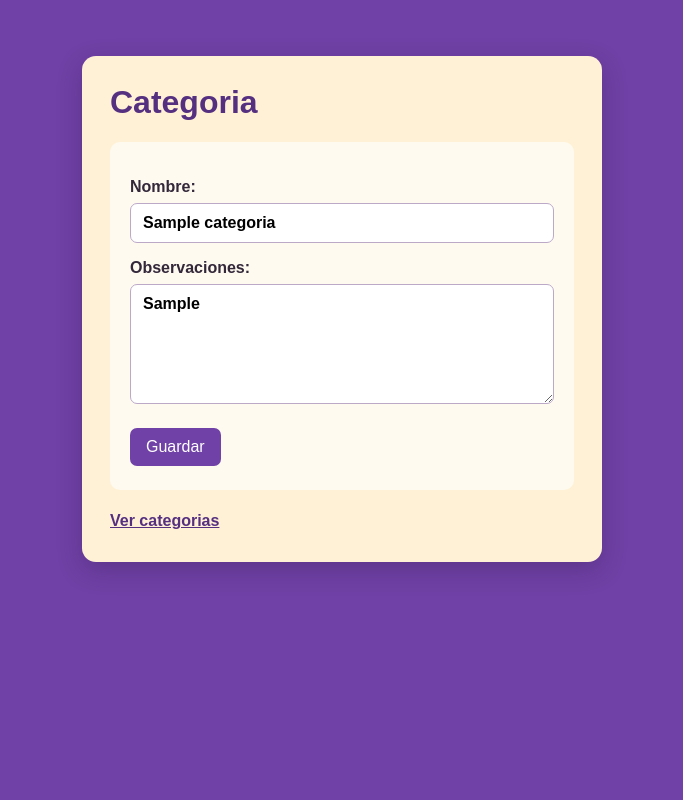
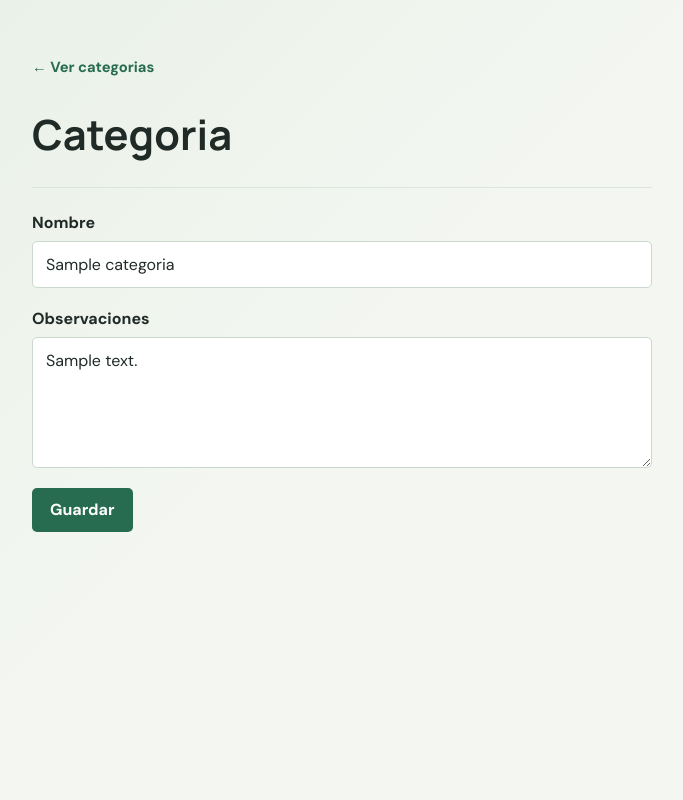
Before and after one commit to S0LECIT0/Tienda, a Django app: page /categorias/editar/1/ in a window 1280 px wide. Shown: the whole page, without its empty margins (298-981 px from the left). Run offline with Django 5.2, Linux system fonts and the light colour scheme; tables that the repository leaves empty hold one stand-in row (values such as "Sample post").

Commit message:
feat: correciones de la app categoria y aplicación del css

```diff
--- a/categorias/models.py
+++ b/categorias/models.py
@@ -1,8 +1,8 @@
 from django.db import models
 
 class Categoria(models.Model):
-    nombre = models.CharField(max_length=20)
-    observaciones = models.TextField()
+    nombre = models.CharField(max_length=100)
+    descripcion = models.TextField()
 
     def __str__(self):
         return self.nombre
--- a/categorias/static/categorias/categorias.css
+++ b/categorias/static/categorias/categorias.css
@@ -1,3 +1,17 @@
+@import url('https://fonts.googleapis.com/css2?family=DM+Sans:wght@400;500;600;700&family=Manrope:wght@500;600;700;800&display=swap');
+
+:root {
+	font-family: 'DM Sans', sans-serif;
+	color: #202b27;
+	background: #f3f6f1;
+	font-synthesis: none;
+	text-rendering: optimizeLegibility;
+	--verde: #276b50;
+	--verde-oscuro: #1c503b;
+	--borde: #dce5dc;
+	--suave: #6d7b72;
+}
+
 * {
 	box-sizing: border-box;
 }
@@ -5,124 +19,184 @@
 body {
 	min-height: 100vh;
 	margin: 0;
-    padding: 32px 16px;
-    background: #7041a6;
-    color: #33283a;
-    font-family: Arial, sans-serif;
+	padding: 56px 24px;
+	background-image: linear-gradient(135deg, rgba(225, 237, 224, .72), transparent 48%);
 }
 
-.contenedor,
-.contenedor-formulario {
-    width: min(100%, 760px);
-    margin: 24px auto;
-    padding: 28px;
-    border-radius: 14px;
-    background: #fff1d6;
-    box-shadow: 0 8px 24px rgb(36 15 54 / 25%);
+.contenedor {
+	width: min(100%, 920px);
+	margin: 0 auto;
+}
+
+.encabezado {
+	display: flex;
+	align-items: end;
+	justify-content: space-between;
+	gap: 24px;
+	margin-bottom: 28px;
+}
+
+.sobrelinea {
+	margin: 0 0 8px;
+	color: var(--verde);
+	font-size: .75rem;
+	font-weight: 700;
+	text-transform: uppercase;
+}
+
+h1,
+h2 {
+	margin: 0;
+	font-family: 'Manrope', sans-serif;
+}
+
+h1 {
+	font-size: clamp(1.8rem, 5vw, 2.6rem);
+	line-height: 1.15;
+}
+
+.boton {
+	display: inline-flex;
+	min-height: 44px;
+	align-items: center;
+	justify-content: center;
+	border: 0;
+	border-radius: 5px;
+	padding: 0 18px;
+	background: var(--verde);
+	color: #fff;
+	font: inherit;
+	font-weight: 700;
+	text-decoration: none;
+	cursor: pointer;
+	transition: background-color .18s ease, transform .18s ease;
+}
+
+.boton:hover {
+	transform: translateY(-1px);
+	background: var(--verde-oscuro);
+}
+
+.lista-categorias {
+	border-top: 1px solid var(--borde);
+}
+
+.categoria {
+	display: flex;
+	align-items: center;
+	justify-content: space-between;
+	gap: 24px;
+	border-bottom: 1px solid var(--borde);
+	padding: 22px 4px;
+}
+
+.categoria h2 {
+	margin-bottom: 6px;
+	font-size: 1.1rem;
+}
+
+.categoria p {
+	margin: 0;
+	color: var(--suave);
+	line-height: 1.6;
+}
+
+.acciones {
+	display: flex;
+	flex: 0 0 auto;
+	gap: 18px;
+}
+
+.acciones a,
+.volver {
+	color: var(--verde);
+	font-size: .92rem;
+	font-weight: 700;
+	text-decoration: none;
+}
+
+.acciones a:hover,
+.volver:hover {
+	text-decoration: underline;
+}
+
+.acciones .enlace-eliminar {
+	color: #b1483e;
+}
+
+.vacio {
+	margin: 0;
+	padding: 24px 4px;
+	color: var(--suave);
 }
 
 .contenedor-formulario {
-    max-width: 520px;
+	max-width: 620px;
 }
 
-h1 {
-    margin-top: 0;
-    color: #563080;
+.volver {
+	display: inline-block;
+	margin-bottom: 34px;
 }
 
-.producto-card {
-    margin: 16px 0;
-    padding: 18px;
-    border: 1px solid #ddcdb5;
-    border-radius: 10px;
-    background: #fffaf0;
+.pagina-formulario h1 {
+	margin-bottom: 28px;
 }
 
-.producto-card h2 {
-    margin: 0 0 12px;
-    color: #563080;
+.formulario {
+	border-top: 1px solid var(--borde);
+	padding-top: 24px;
 }
 
-.detalle p {
-    padding-bottom: 10px;
-    border-bottom: 1px solid #ddcdb5;
+.campo {
+	margin: 0 0 20px;
 }
 
-form {
-    padding: 20px;
-    border-radius: 10px;
-    background: #fffaf0;
+.campo label {
+	display: block;
+	margin-bottom: 8px;
+	font-weight: 700;
 }
 
-form p {
-    margin: 16px 0;
-}
-
-label {
-    display: inline-block;
-    width: 100%;
-    font-weight: 600;
-}
-
-input,
-textarea {
+.campo input,
+.campo textarea {
 	display: block;
 	width: 100%;
-    margin-top: 7px;
-    padding: 10px 12px;
-    border: 1px solid #bca9c8;
-    border-radius: 7px;
+	border: 1px solid #cbd8cd;
+	border-radius: 5px;
+	padding: 12px 13px;
 	background: #fff;
+	color: inherit;
 	font: inherit;
 }
 
-textarea {
-    min-height: 120px;
+.campo textarea {
+	min-height: 130px;
 	resize: vertical;
 }
 
-input:focus,
-textarea:focus {
-    outline: 2px solid #7041a6;
-    outline-offset: 1px;
-}
-
-a,
-button {
-    display: inline-block;
-    margin: 4px 4px 4px 0;
-    font: inherit;
-}
-
-a {
-    color: #563080;
-    font-weight: 600;
-}
-
-button,
-.boton {
-    padding: 10px 16px;
-    border: 0;
-    border-radius: 7px;
-    background: #7041a6;
-    color: #fff;
-    text-decoration: none;
-    cursor: pointer;
-}
-
-button:hover,
-.boton:hover {
-    background: #563080;
+.campo input:focus,
+.campo textarea:focus {
+	outline: 3px solid rgba(39, 107, 80, .16);
+	border-color: var(--verde);
 }
 
 @media (max-width: 600px) {
 	body {
-        padding: 16px 10px;
+		padding: 34px 18px;
 	}
 
-    .contenedor,
-    .contenedor-formulario {
-        margin: 12px auto;
-        padding: 18px;
+	.encabezado,
+	.categoria {
+		align-items: flex-start;
+		flex-direction: column;
+	}
+
+	.encabezado {
+		gap: 18px;
+	}
+
+	.acciones {
+		padding-top: 2px;
 	}
 }
--- a/categorias/templates/categorias/formulario.html
+++ b/categorias/templates/categorias/formulario.html
@@ -1,44 +1,35 @@
 {% load static %}
 <!DOCTYPE html>
-<html lang="en">
+<html lang="es">
 <head>
     <meta charset="UTF-8">
     <meta name="viewport" content="width=device-width, initial-scale=1.0">
     <title>Categoria</title>
     <link rel="stylesheet" href="{% static 'categorias/categorias.css' %}">
 </head>
-<body>
-
-    <div class="contenedor-formulario">
+<body class="pagina-formulario">
+    <main class="contenedor contenedor-formulario">
+        <a class="volver" href="/categorias/lista/">&larr; Ver categorias</a>
         <h1>Categoria</h1>
 
-        <form method="POST">
+        <form method="POST" class="formulario">
+
             {% csrf_token %}
 
-            <p>
-                <label>Nombre:
-                    <input type="text" name="nombre" value="{{ categoria.nombre|default:'' }}" required>
-                </label>
+            <p class="campo">
+                <label for="nombre">Nombre</label>
+                <input id="nombre" type="text" name="nombre" value="{{ categoria.nombre|default:'' }}" required>
             </p>
 
-            <p>
-                <label>Observaciones:
-                    <textarea name="observaciones" required>{{ categoria.observaciones|default:'' }}</textarea>
-                </label>
+            <p class="campo">
+                <label for="descripcion">Observaciones</label>
+                <textarea id="descripcion" name="descripcion" rows="5" required>{{ categoria.descripcion|default:'' }}</textarea>
             </p>
 
-            <button type="submit">
-                Guardar
-            </button>
+            <button class="boton" type="submit">Guardar</button>
 
         </form>
-
-        <br>
-
-        <a href="/categorias/lista/">
-            Ver categorias
-        </a>
-    </div>
+    </main>
 
 </body>
 </html>
--- a/categorias/urls.py
+++ b/categorias/urls.py
@@ -1,16 +1,9 @@
 from django.urls import path
 from . import views
 
-urlpatterns = [
-
+urlpatterns = {
     path("", views.crear),
-
     path("lista/", views.listar),
-
-    path("detalle/<int:id>/", views.detalle),
-
     path("editar/<int:id>/", views.editar),
-
     path("eliminar/<int:id>/", views.eliminar),
-
-]
+}
--- a/categorias/views.py
+++ b/categorias/views.py
@@ -1,39 +1,28 @@
 from django.shortcuts import render
 from .models import Categoria
 
-# Crear
 def crear(request):
     if request.method == "POST":
         categoria = Categoria(
             nombre=request.POST["nombre"],
-            observaciones=request.POST["observaciones"]
+            descripcion=request.POST["descripcion"]
         )
         categoria.save()
     return render(request, "categorias/formulario.html")
 
-# Listar
 def listar(request):
     categorias = Categoria.objects.all()
     return render(request, "categorias/lista.html", {"categorias": categorias})
 
-# Ver
-def detalle(request, id):
-    categoria = Categoria.objects.get(id=id)
-    return render(request, "categorias/detalle.html", {"categoria": categoria})
-
-# Editar
 def editar(request, id):
     categoria = Categoria.objects.get(id=id)
-
     if request.method == "POST":
         categoria.nombre = request.POST["nombre"]
-        categoria.observaciones = request.POST["observaciones"]
+        categoria.descripcion = request.POST["descripcion"]
         categoria.save()
-        return render(request, "categorias/detalle.html", {"categoria": categoria})
-
+        return render(request, "categorias/lista.html", {"categoria": categoria})
     return render(request, "categorias/formulario.html", {"categoria": categoria})
 
-# Eliminar
 def eliminar(request, id):
     categoria = Categoria.objects.get(id=id)
     categoria.delete()
--- a/config/urls.py
+++ b/config/urls.py
@@ -22,4 +22,5 @@
 
     path("productos/", include("productos.urls")),
     path("categorias/", include("categorias.urls")),
+
 ]
```
Also changed, not shown: categorias/templates/categorias/detalle.html (deleted, +0 -23 lines), categorias/templates/categorias/lista.html (+25 -18 lines), categorias/migrations/0001_initial.py, db.sqlite3. Lines whose indentation alone changed are shown as unchanged.
